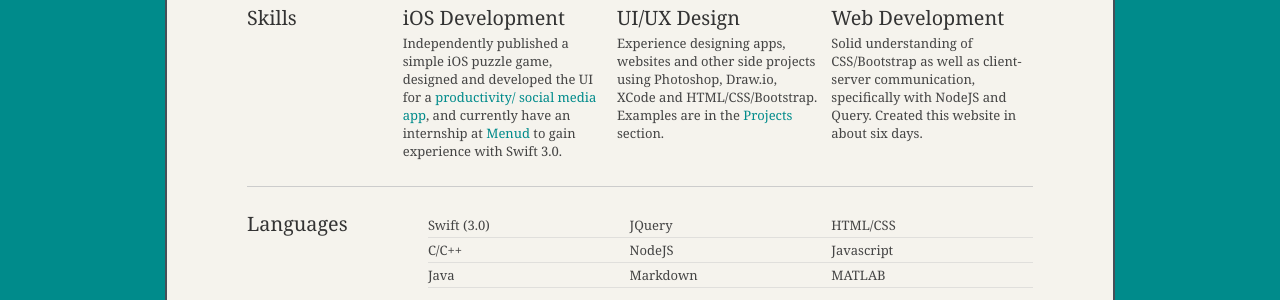
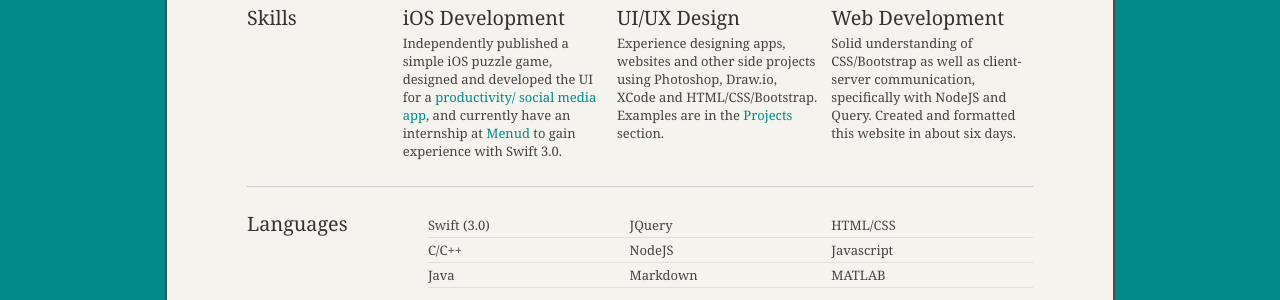
Before and after one commit to danielchines/danielchines.github.io, a Jekyll site: the page built from index.html, in a window 1280 px wide and 900 px high, scrolled down 2081 px. Shown: the part 226-526 px from the top of the window. Built offline with Jekyll 4.4.1, drawn with Linux system fonts in a browser that asks for light colours.

Commit message:
Update resume.html

```diff
--- a/_includes/resume.html
+++ b/_includes/resume.html
@@ -85,7 +85,7 @@
 
 								<div class="talent">
 									<h2>Web Development</h2>
-									<p class="resume">Solid understanding of CSS/Bootstrap as well as client-server communication, specifically with NodeJS and Query. Created this website in about six days.</p>
+									<p class="resume">Solid understanding of CSS/Bootstrap as well as client-server communication, specifically with NodeJS and Query. Created and formatted this website in about six days.</p>
 								</div>
 
 								<div class="talent" style="margin-right: 2%">
```
